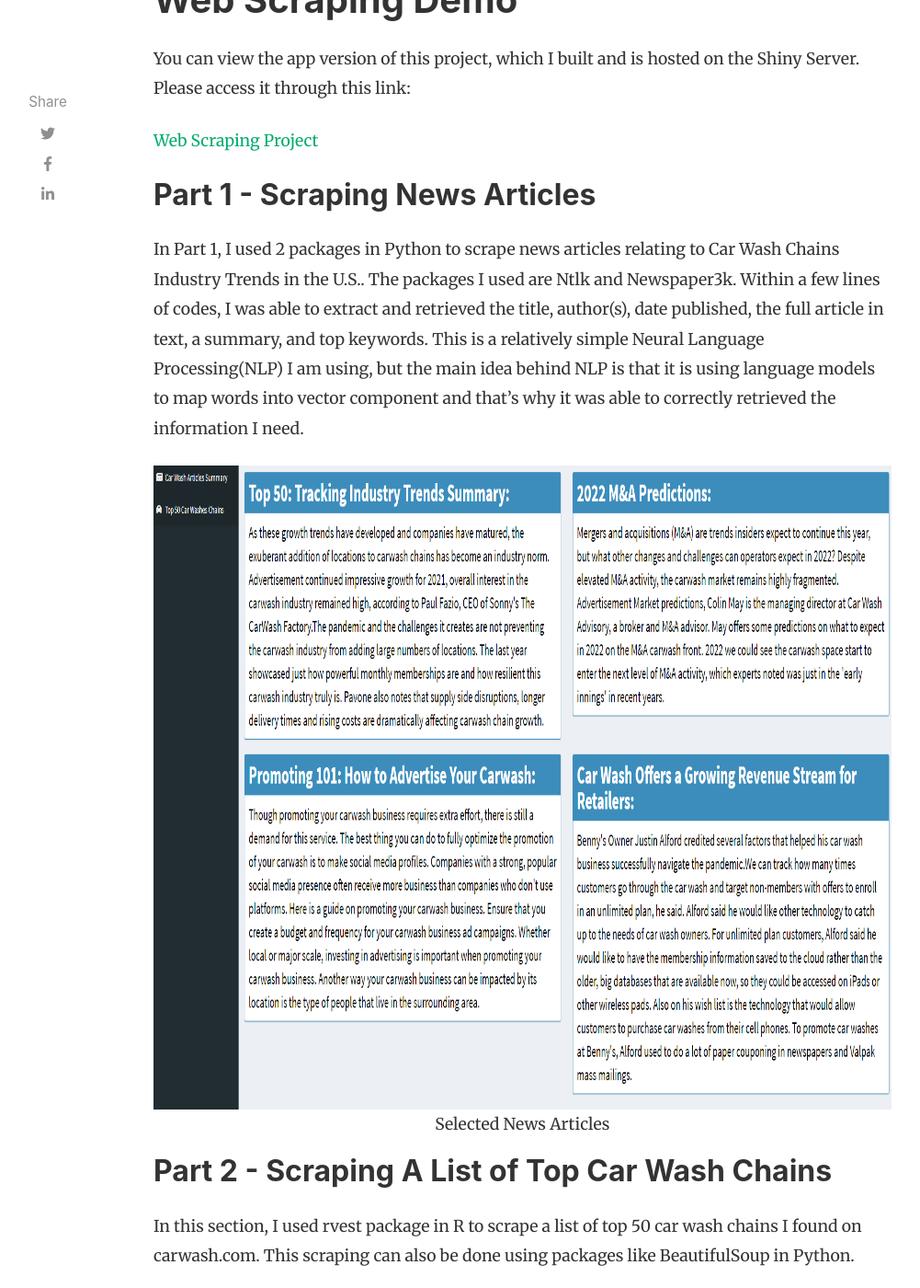
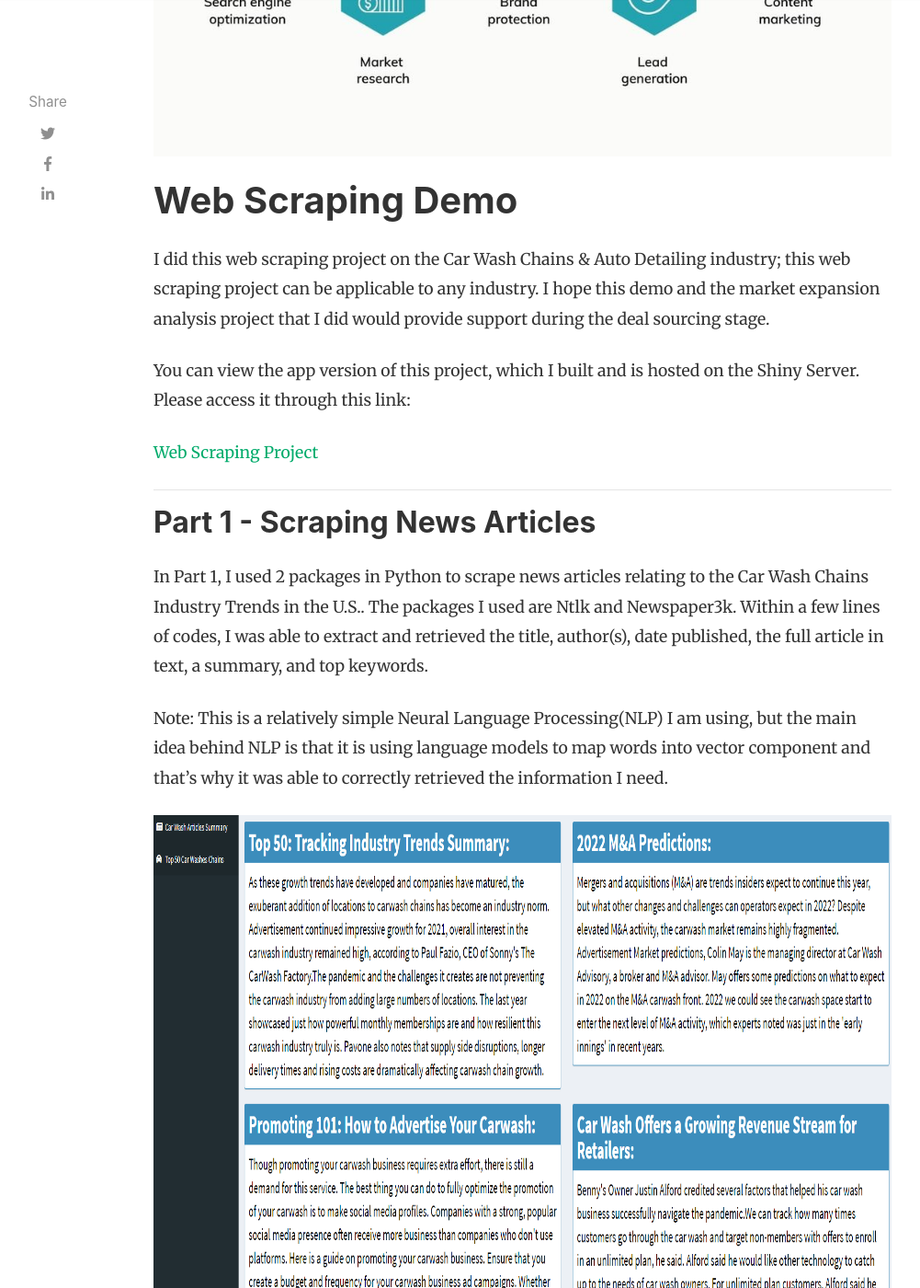
Before and after one commit to qinggao68/qinggao68.github.io, a Jekyll site: the page built from _posts/2022-05-09-web-scraping.md, in a window 1280 px wide and 1400 px high, scrolled down 659 px. Shown: the whole window at 92% size, without its empty margins (118-1119 px from the left). Built offline with Jekyll 4.4.1, drawn with Linux system fonts in a browser that asks for light colours; nearby versions of some CDN libraries; comment, search, counter and statistics services are not loaded; some of the changed text lies outside the part shown.

Commit message:
web scrape update

```diff
--- a/_posts/2022-05-09-web-scraping.md
+++ b/_posts/2022-05-09-web-scraping.md
@@ -5,7 +5,7 @@ author: Christina
 # categories: [ Jekyll, tutorial ]
 # tags: [red, yellow]
 categories: [ Project ]
-image: assets/images/web_scrape1.png
+image: assets/images/web_scape.jpg
 description: ""
 featured: true
 hidden: true
@@ -14,26 +14,32 @@ comments: false
 
 # Web Scraping Demo
 
+I did this web scraping project on the Car Wash Chains & Auto Detailing industry; this web scraping project can be applicable to any industry. I hope this demo and the market expansion analysis project that I did would provide support during the deal sourcing stage.
+
 You can view the app version of this project, which I built and is hosted on the Shiny Server. Please access it through this link:
 
 [Web Scraping Project](https://christina-gao.shinyapps.io/Web_Scraping_Project/)
 
+---
 
 ## Part 1 - Scraping News Articles
 
-In Part 1, I used 2 packages in Python to scrape news articles relating to Car Wash Chains Industry Trends in the U.S.. The packages I used are Ntlk and Newspaper3k. Within a few lines of codes, I was able to extract and retrieved the title, author(s), date published, the full article in text, a summary, and top keywords. This is a relatively simple Neural Language Processing(NLP) I am using, but the main idea behind NLP is that it is using language models to map words into vector component and that's why it was able to correctly retrieved the information I need.
+In Part 1, I used 2 packages in Python to scrape news articles relating to the Car Wash Chains Industry Trends in the U.S.. The packages I used are Ntlk and Newspaper3k. Within a few lines of codes, I was able to extract and retrieved the title, author(s), date published, the full article in text, a summary, and top keywords.
+
+Note: This is a relatively simple Neural Language Processing(NLP) I am using, but the main idea behind NLP is that it is using language models to map words into vector component and that's why it was able to correctly retrieved the information I need.
+
 
 <figure align="center">
-  <img width="1500" height="700" src="/assets/images/news_article.png">
+  <img width="1800" height="700" src="/assets/images/news_article.png">
   <figcaption>Selected News Articles</figcaption>
 </figure>
 
 ## Part 2 - Scraping A List of Top Car Wash Chains
 
-In this section, I used rvest package in R to scrape a list of top 50 car wash chains I found on carwash.com. This scraping can also be done using packages like BeautifulSoup in Python.
+In this section, I used the rvest package in R to scrape a list of top 50 car wash chains I found on carwash.com. This scraping can also be done using packages like BeautifulSoup in Python.
 
 <figure align="center">
-  <img width="1200" height="600" src="/assets/images/top50_list.png">
+  <img width="1200" height="700" src="/assets/images/top50_list.png">
   <figcaption>Top 50 Car Wash Chains in the U.S.</figcaption>
 </figure>
 
```
Also changed, not shown: assets/images/top50_list.png, assets/images/web_scape.jpg (added).
